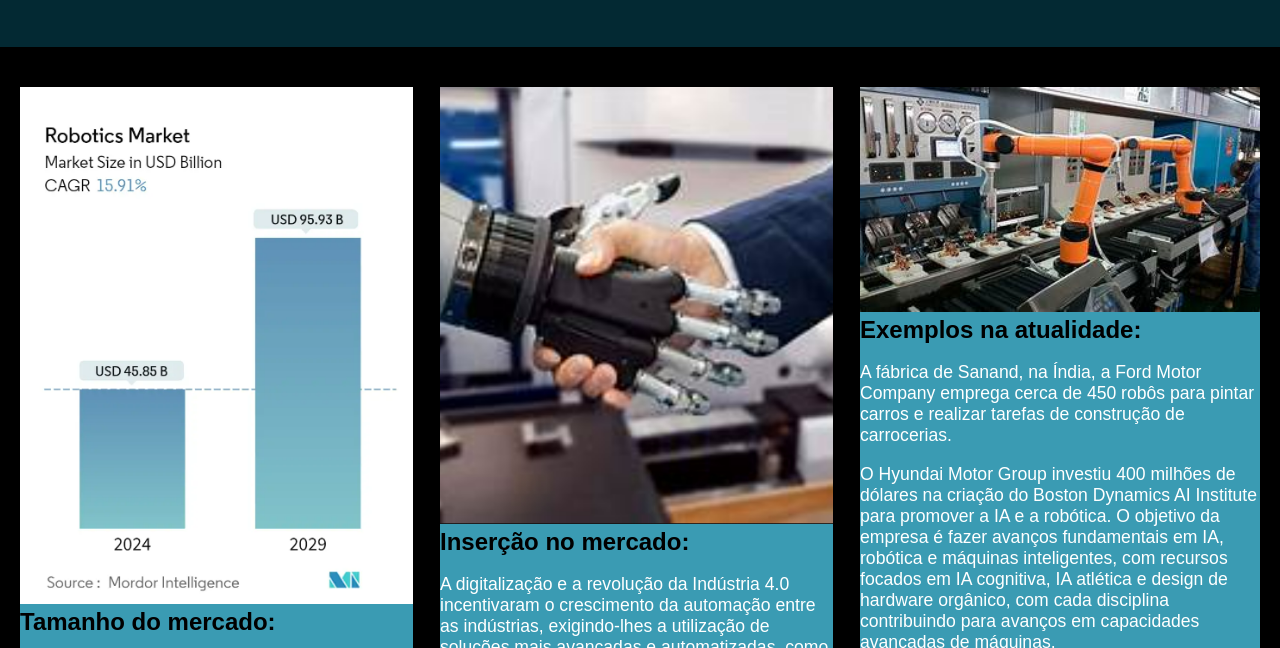
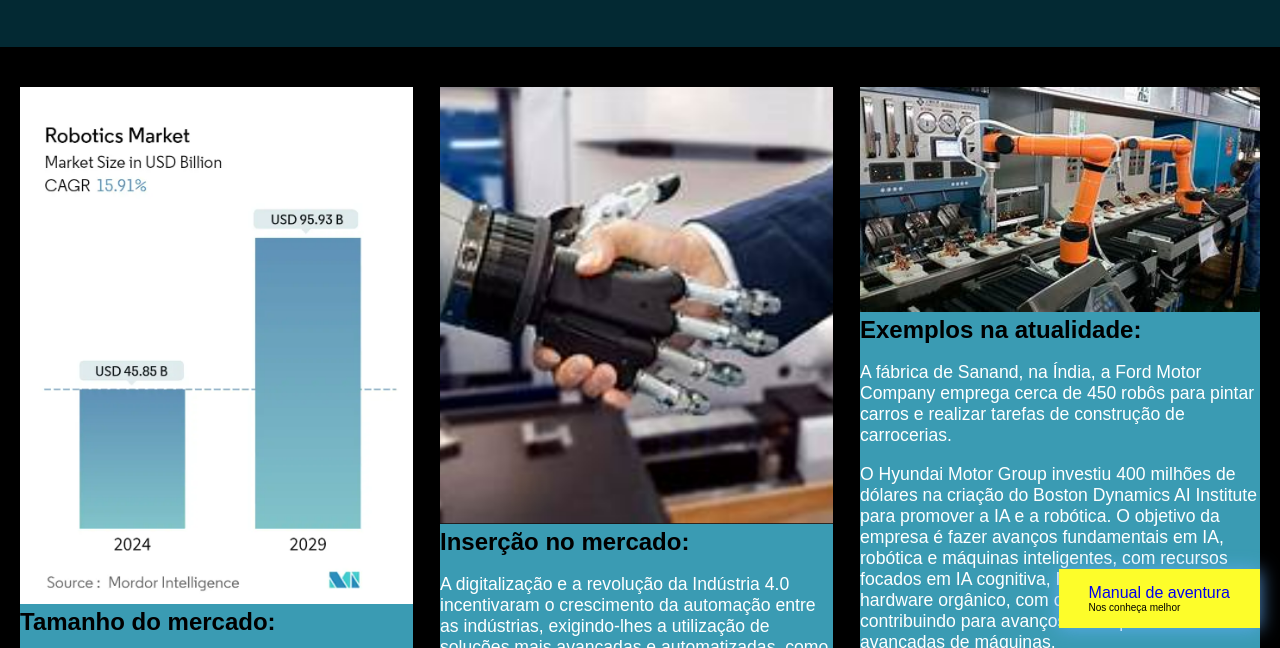
Before and after one commit to felipe034sato/NoitePaulista-robocup, a plain HTML site: page socio.html in a window 1280 px wide. Shown: the part 152-800 px from the top of the page. Drawn offline with Linux system fonts and the light colour scheme.

Commit message:
Update socio.html

```diff
--- a/socio.html
+++ b/socio.html
@@ -50,6 +50,11 @@
             <h2>Junte-se a nós nessa jornada de investimento!</h2>
             <a href="./cadastro.html" class="btn" id="luol">Cadastre-se</a>
         </section>
+    </div>
+    <div class="socio">
+        <a href="MANUAL DE AVENTURA (1).pdf">Manual de aventura</a>
+        <p>Nos conheça melhor</p>
+    </div>
     </main>
     <footer>
         <p> 2024 é o ano dos negocios, não perca essa oportunidade...</p>
@@ -57,7 +62,7 @@
         <br>
         <nav>
             <ul id="azul">
-                <li id="tai"><a href="index.html" class="active"><i class="fa-solid fa-house"></i><strong>Home</strong></a></li>
+                <li id="tai"><a href="inicial.html" class="active"><i class="fa-solid fa-house"></i><strong>Home</strong></a></li>
             </ul>
         </nav>
     </footer>
```
